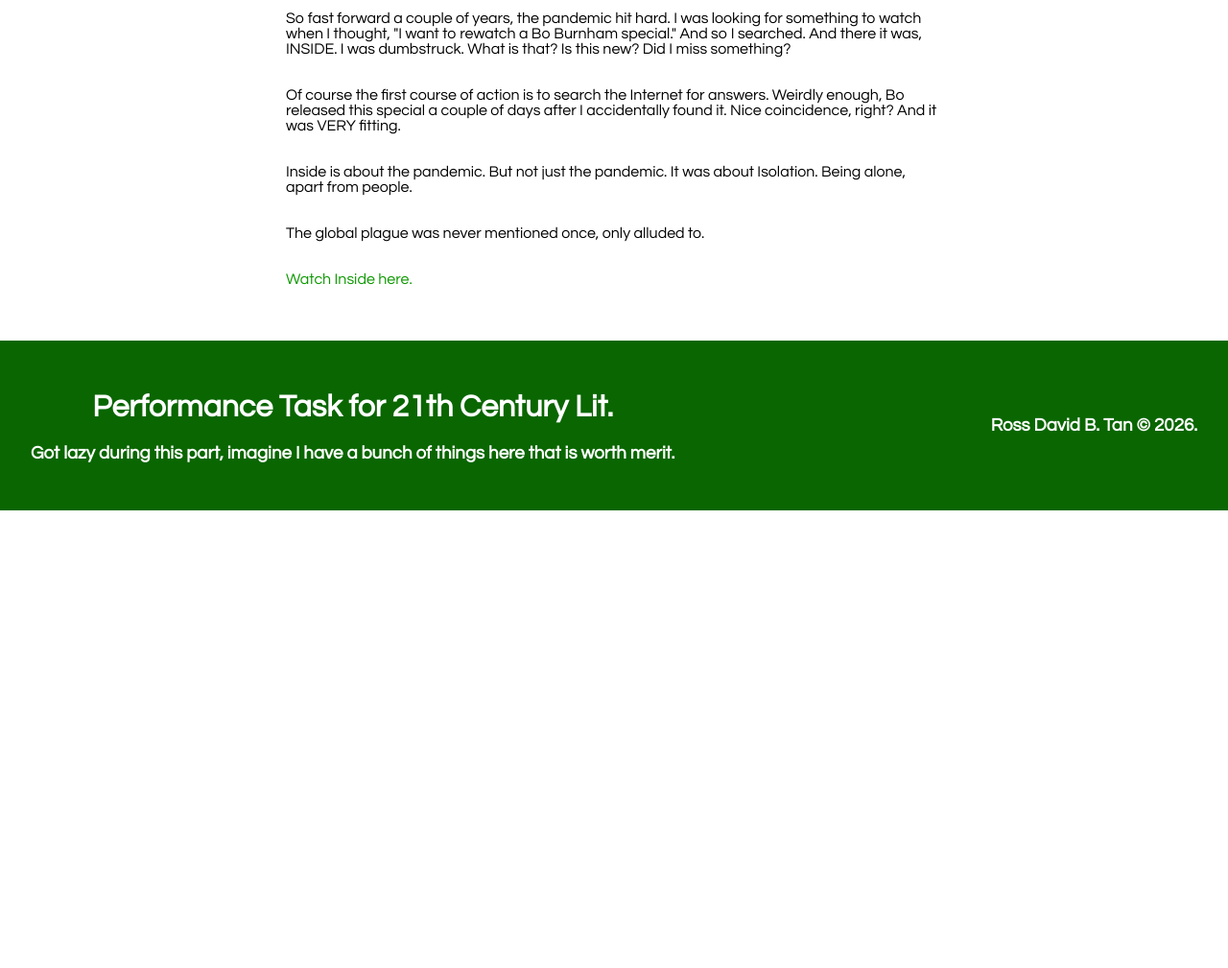
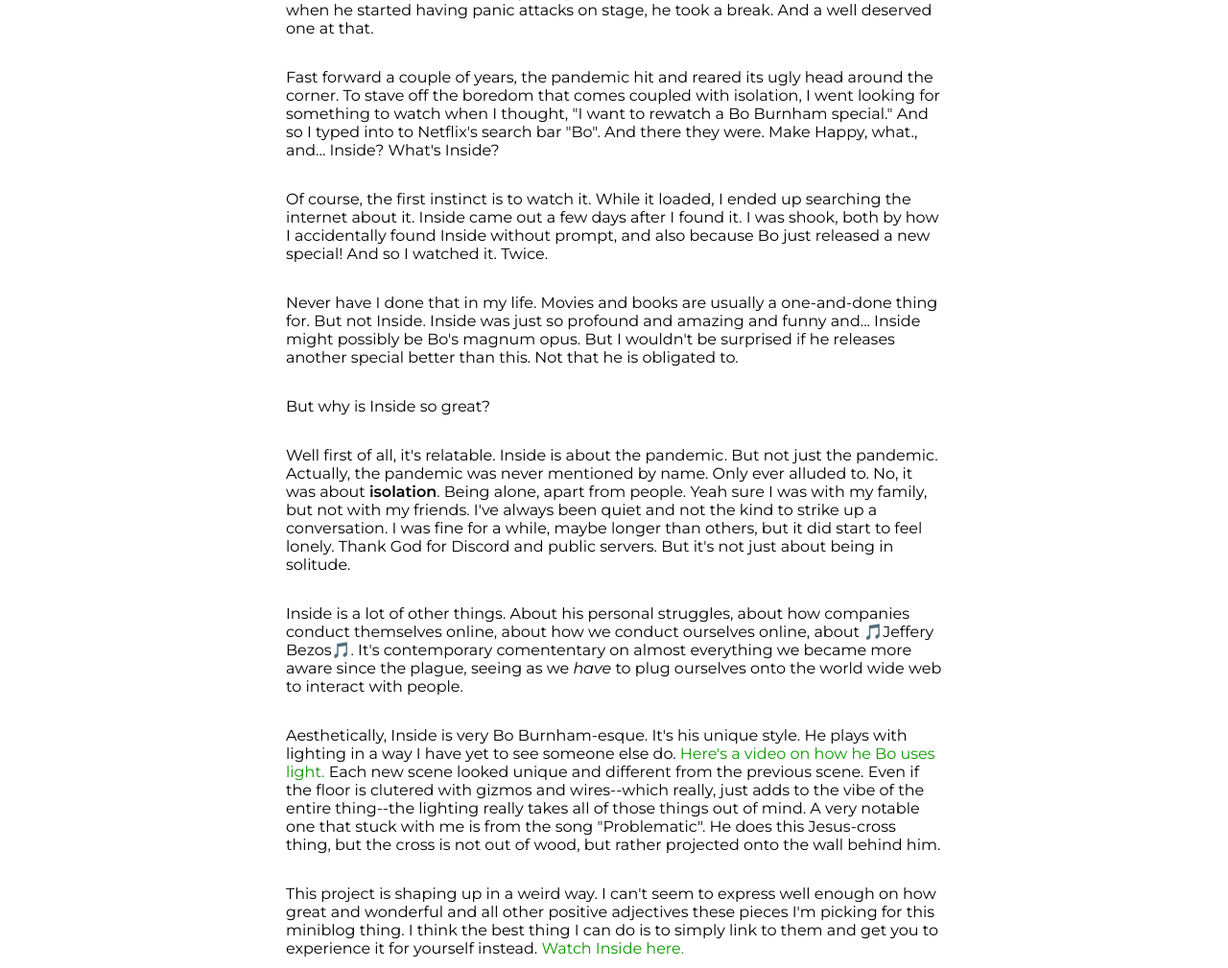
Before and after one commit to KlassMagicker17/tan-21th-pt, an Eleventy site: page src/articles/Inside.md in a window 1280 px wide. Shown: the part 820-1829 px from the top of the page at 96% size. Before the commit the page ends 1352 px from the top, so only its background shows below. Built offline with nearby package versions, Linux system fonts and the light colour scheme; Eleventy itself is replaced by a stand-in of ours; files that its build step writes are made by us from their sources.

Commit message:
just fixed a bit things

```diff
--- a/src/_includes/base.njk
+++ b/src/_includes/base.njk
@@ -1,15 +1,22 @@
 <!DOCTYPE html>
 <html lang="en">
+
 <head>
     <meta charset="UTF-8">
     <meta http-equiv="X-UA-Compatible" content="IE=edge">
     <meta name="viewport" content="width=device-width, initial-scale=1.0">
-        <meta name="description" content="Ross David Tan's Performance Task for his 21th Century Literature Class, during the 4th Quarter. {{ addDescription }} ">
+    <meta name="description"
+        content="Ross David Tan's Performance Task for his 21th Century Literature Class, during the 4th Quarter. {{ addDescription }} ">
     <meta name="author" content="Ross David Tan">
     <title>21th Century PT TAN</title>
+    <link rel="preconnect" href="https://fonts.googleapis.com">
+    <link rel="preconnect" href="https://fonts.gstatic.com" crossorigin>
+    <link href="https://fonts.googleapis.com/css2?family=Montserrat:ital,wght@0,400;0,600;1,400;1,600&display=swap"
+        rel="stylesheet">
     <link rel="stylesheet" href="/main.css">
 
 </head>
+
 <body class="center-flex">
     {% include "header.njk" %}
     <main>
@@ -17,4 +24,5 @@
     </main>
     {% include "footer.njk" %}
 </body>
+
 </html>
--- a/src/articles/Inside.md
+++ b/src/articles/Inside.md
@@ -13,13 +13,18 @@
 
 I've followed Bo Burnham for some time now. Not as early as some, but early enough to remember myself humming to myself to the tune of "Kill Yourself". Funny stuff. But when he started having panic attacks on stage, he took a break. And a well deserved one at that.
 
-So fast forward a couple of years, the pandemic hit hard. I was looking for something to watch when I thought, "I want to rewatch a Bo Burnham special." And so I searched. And there it was, INSIDE. I was dumbstruck. What is that? Is this new? Did I miss something?
+Fast forward a couple of years, the pandemic hit and reared its ugly head around the corner. To stave off the boredom that comes coupled with isolation, I went looking for something to watch when I thought, "I want to rewatch a Bo Burnham special." And so I typed into to Netflix's search bar "Bo". And there they were. Make Happy, what., and... Inside? What's Inside?
 
-Of course the first course of action is to search the Internet for answers. Weirdly enough, Bo released this special a couple of days after I accidentally found it. Nice coincidence, right? And it was VERY fitting.
+Of course, the first instinct is to watch it. While it loaded, I ended up searching the internet about it. Inside came out a few days after I found it. I was shook, both by how I accidentally found Inside without prompt, and also because Bo just released a new special! And so I watched it. Twice.
 
-Inside is about the pandemic. But not just the pandemic. It was about Isolation. Being alone, apart from people.
+Never have I done that in my life. Movies and books are usually a one-and-done thing for. But not Inside. Inside was just so profound and amazing and funny and... Inside might possibly be Bo's magnum opus. But I wouldn't be surprised if he releases another special better than this. Not that he is obligated to.
 
+But why is Inside so great?
 
-The global plague was never mentioned once, only alluded to.
+Well first of all, it's relatable. Inside is about the pandemic. But not just the pandemic. Actually, the pandemic was never mentioned by name. Only ever alluded to. No, it was about **isolation**. Being alone, apart from people. Yeah sure I was with my family, but not with my friends. I've always been quiet and not the kind to strike up a conversation. I was fine for a while, maybe longer than others, but it did start to feel lonely. Thank God for Discord and public servers. But it's not just about being in solitude.
 
-[Watch Inside here.](https://www.netflix.com/ph/title/81289483)
+Inside is a lot of other things. About his personal struggles, about how companies conduct themselves online, about how we conduct ourselves online, about 🎵Jeffery Bezos🎵. It's contemporary comententary on almost everything we became more aware since the plague, seeing as we *have* to plug ourselves onto the world wide web to interact with people.
+
+Aesthetically, Inside is very Bo Burnham-esque. It's his unique style. He plays with lighting in a way I have yet to see someone else do. [Here's a video on how he Bo uses light.](https://www.youtube.com/watch?v=3rLbMVlOH_k&ab_channel=NowYouSeeIt) Each new scene looked unique and different from the previous scene. Even if the floor is clutered with gizmos and wires--which really, just adds to the vibe of the entire thing--the lighting really takes all of those things out of mind. A very notable one that stuck with me is from the song "Problematic". He does this Jesus-cross thing, but the cross is not out of wood, but rather projected onto the wall behind him.
+
+This project is shaping up in a weird way. I can't seem to express well enough on how great and wonderful and all other positive adjectives these pieces I'm picking for this miniblog thing. I think the best thing I can do is to simply link to them and get you to experience it for yourself instead. [Watch Inside here.](https://www.netflix.com/ph/title/81289483)
--- a/src/main.css
+++ b/src/main.css
@@ -19,7 +19,7 @@
 
 body {
     margin: 0px;
-    font-family: "Century Gothic";
+    font-family: "Montserrat", "Century Gothic", Helvetica, Arial, sans-serif;
     background-color: white;
     min-height: 100vh;
     justify-content: space-between;
```
Also changed, not shown: src/articles/Worm.md (+1 -1 lines). Lines whose indentation alone changed are shown as unchanged.
